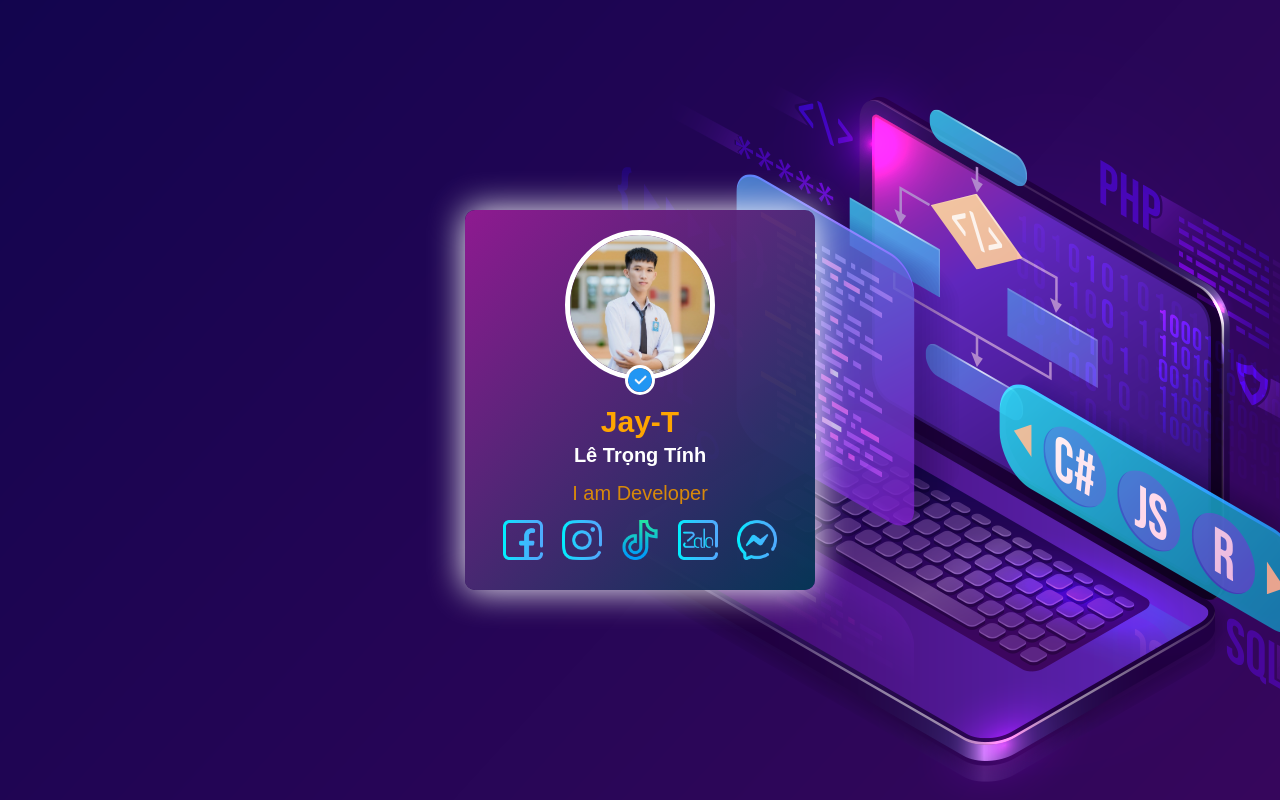
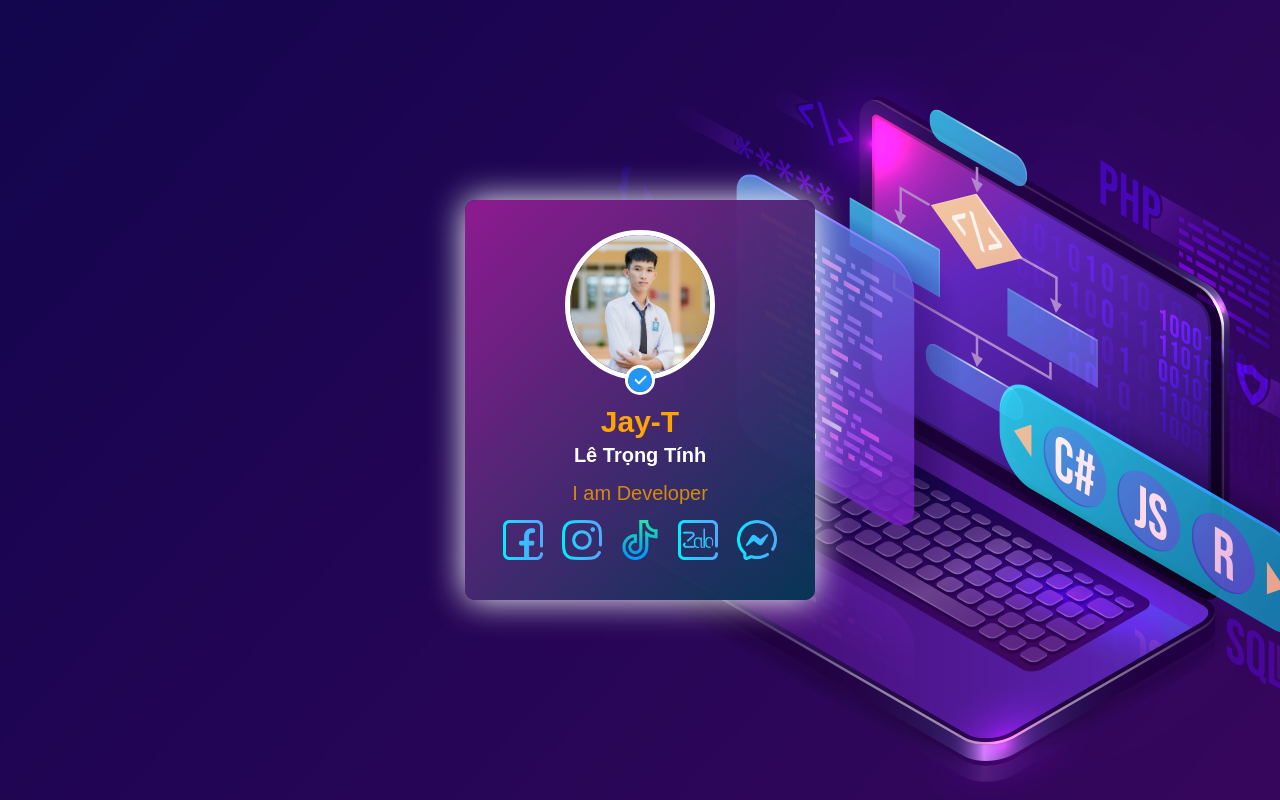
Before and after one commit to TT-Jay-T/TrongTinh, a plain HTML site: page index.html in a window 1280 px wide. Drawn offline with Linux system fonts and the light colour scheme.

Commit message:
Update style.css

```diff
--- a/css/style.css
+++ b/css/style.css
@@ -60,9 +60,11 @@ body{
 
 .card {
     position: fixed;
+/*     max-width: 350px;
+    max-height: 700px;
+    height: fit-content; */
     max-width: 350px;
-    max-height: 700px;
-    height: fit-content;
+    max-height: 400px;
     display: flex;
     margin: auto;
     top: 0;
```
